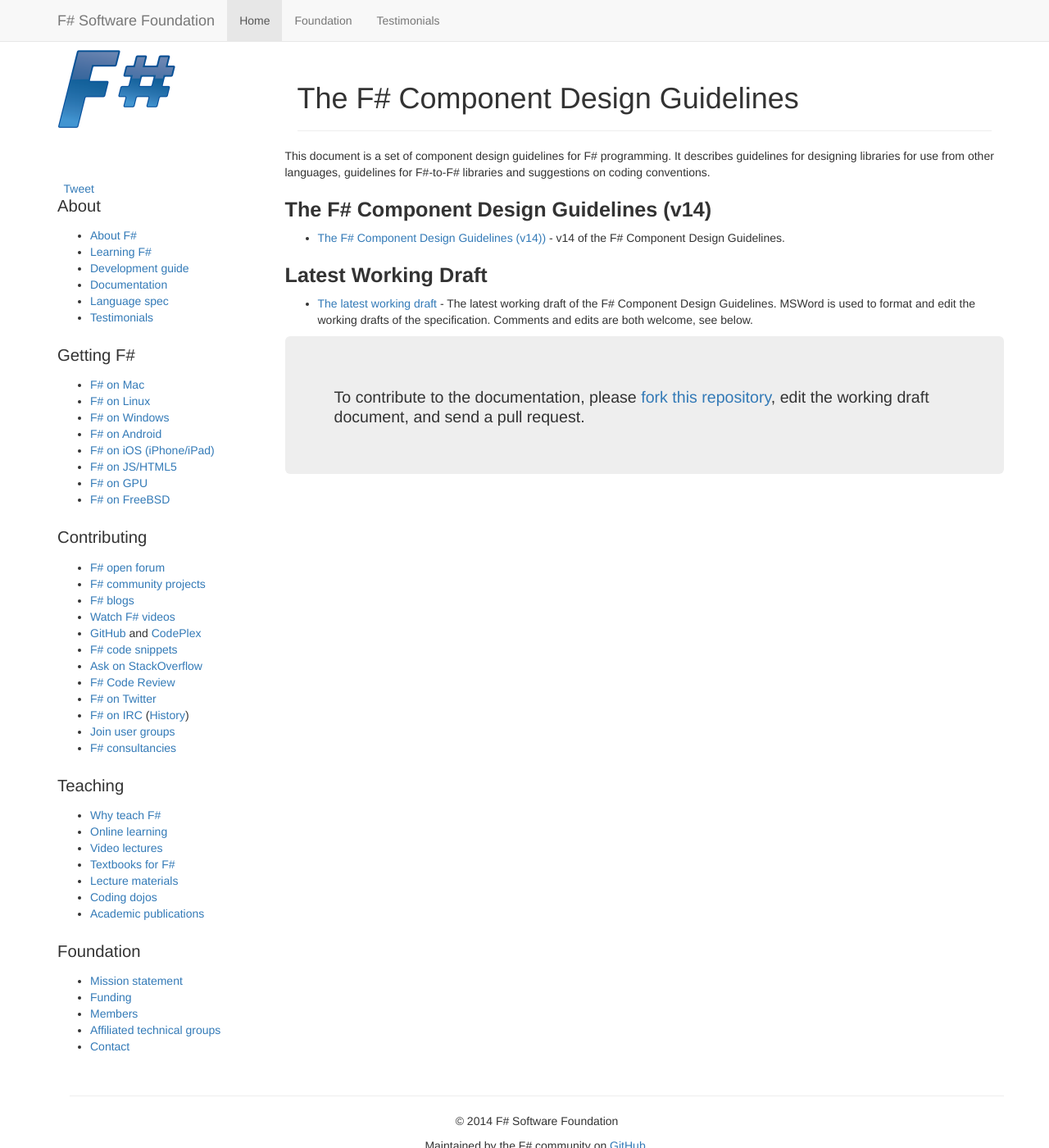
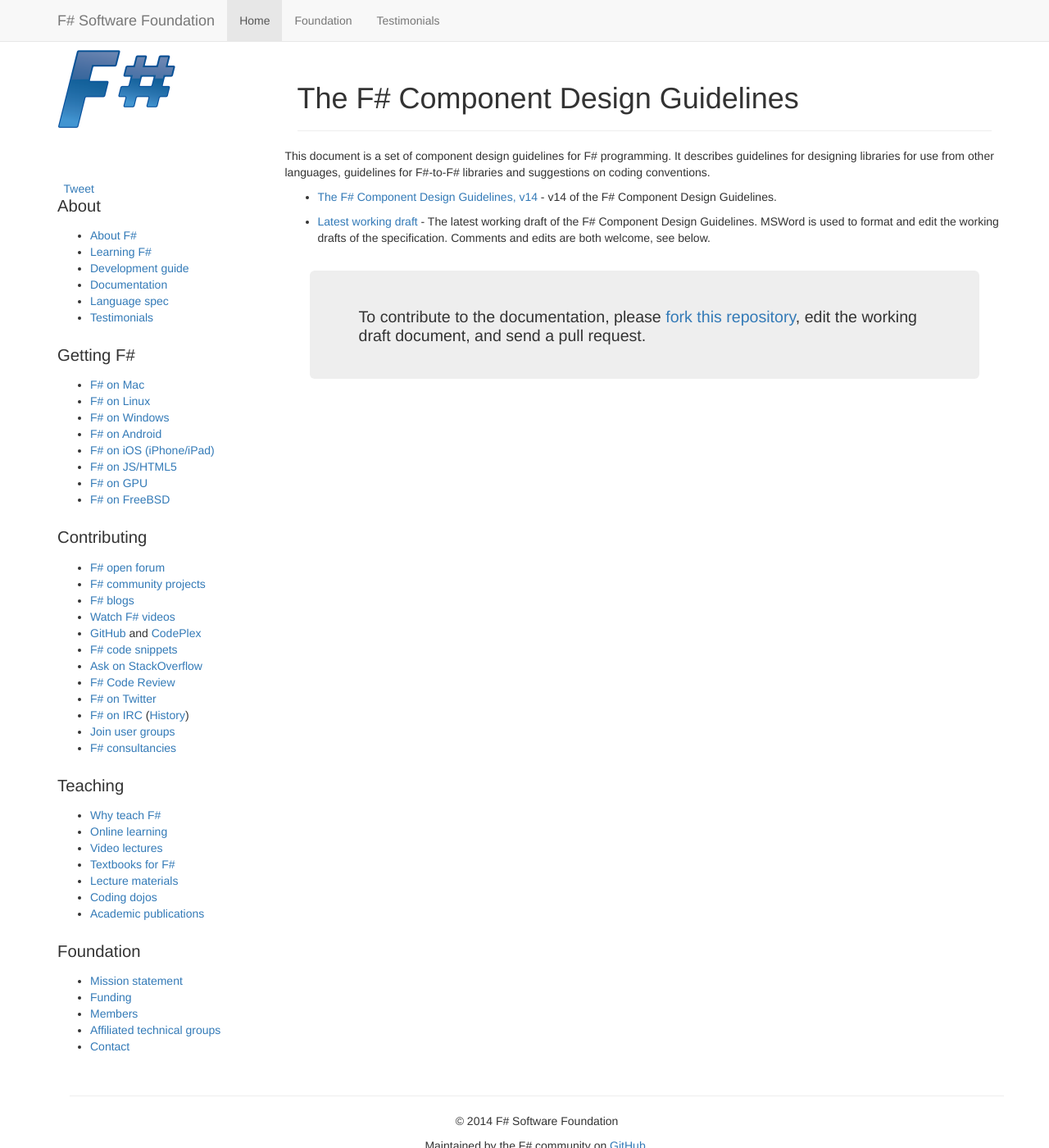
Before and after one commit to fsharp/fsharp.org, a Jekyll site: the page built from specs/component-design-guidelines/index.md, in a window 1280 px wide and 1400 px high. Shown: the whole window at 82% size. Built offline with Jekyll 4.4.1, drawn with Linux system fonts in a browser that asks for light colours; nearby versions of some CDN libraries; some web fonts are replaced; comment, search, counter and statistics services are not loaded.

Commit message:
update to styles

```diff
--- a/css/main.css
+++ b/css/main.css
@@ -203,17 +203,17 @@
   }
 }
 
-.contributeTestimonials {
+.contributeBox {
   padding: 30px;
   margin: 30px;
 }
 
-.contributeTestimonials h1 {
+.contributeBox h1 {
   font-size:180%;
   margin:10px 10px 10px 0px;
 }
 
-.contributeTestimonials p {
+.contributeBox p {
   font-size:100%;
   margin:0px 0px 6px 0px;
   line-height:normal;
--- a/specs/component-design-guidelines/index.md
+++ b/specs/component-design-guidelines/index.md
@@ -9,17 +9,13 @@
 for use from other languages, guidelines for F#-to-F# libraries and suggestions on
 coding conventions.
 
-## The F# Component Design Guidelines (v14)
+  * [The F# Component Design Guidelines, v14](fsharp-design-guidelines-v14.pdf) - v14 of the F# Component Design Guidelines.
 
-  * [The F# Component Design Guidelines (v14))](fsharp-design-guidelines-v14.pdf) - v14 of the F# Component Design Guidelines.
-
-## Latest Working Draft
-
-  * [The latest working draft](fsharp-design-guidelines-latest.docx) - The latest working draft of the
+  * [Latest working draft](fsharp-design-guidelines-latest.docx) - The latest working draft of the
     F# Component Design Guidelines.  MSWord is used to format and edit the working drafts of the specification.
     Comments and edits are both welcome, see below.
 
 
-<div class="jumbotron visible-lg contributeSpec" id="how-to-contribute-to-spec">
+<div class="jumbotron visible-lg contributeBox" id="how-to-contribute-to-spec">
   <h3>To contribute to the documentation, please <a href="http://github.com/fsharp/fsfoundation">fork this repository</a>, edit the working draft document, and send a pull request.</h3>
 </div>
```
Also changed, not shown: specs/language-spec/index.md (+1 -1 lines), teaching/research.md (+1 -1 lines), testimonials/index.md (+1 -1 lines).
